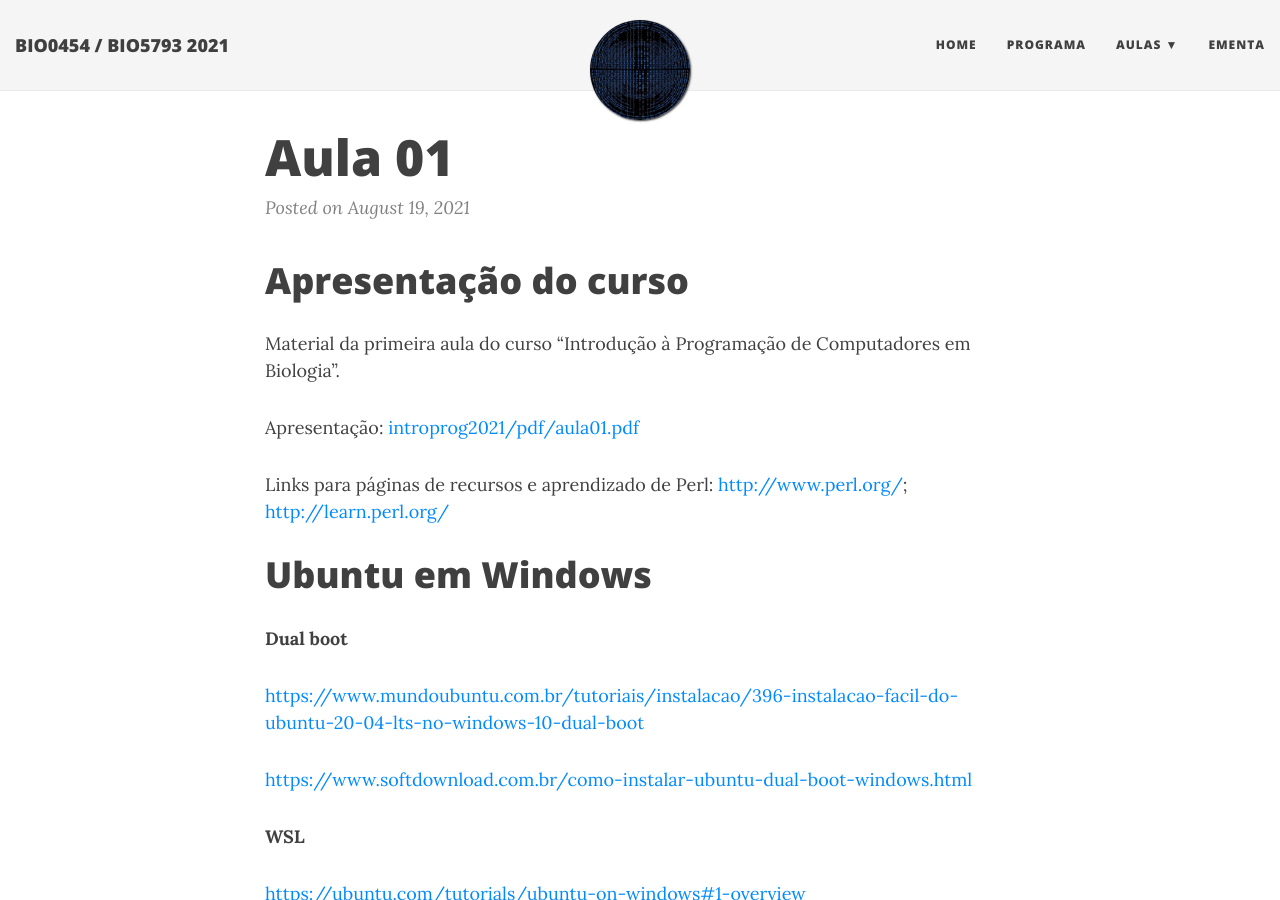
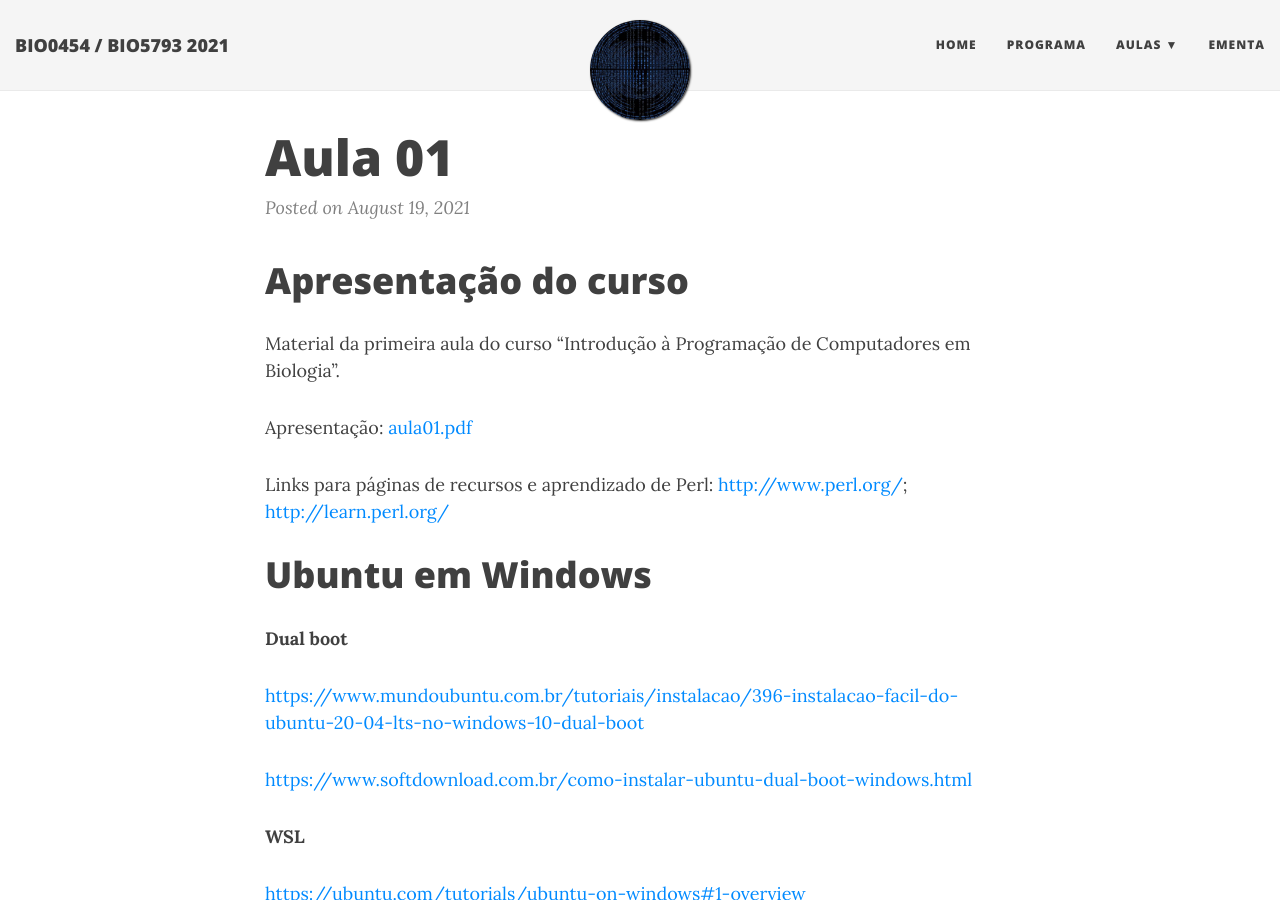
Before and after one commit to tttorres/introprog-copy, a Jekyll site: the page built from _posts/2021-08-19-Aula01.md, in a window 1280 px wide and 900 px high. Built offline with Jekyll 4.4.1, drawn with Linux system fonts in a browser that asks for light colours; nearby versions of some CDN libraries.

Commit message:
Update 2021-08-19-Aula01.md

```diff
--- a/_posts/2021-08-19-Aula01.md
+++ b/_posts/2021-08-19-Aula01.md
@@ -7,7 +7,7 @@ title: Aula 01
 
 Material da primeira aula do curso “Introdução à Programação de Computadores em Biologia”.
 
-Apresentação: [introprog2021/pdf/aula01.pdf](aula01.pdf)
+Apresentação: [aula01.pdf](introprog2021/pdf/aula01.pdf)
 
 Links para páginas de recursos e aprendizado de Perl: [http://www.perl.org/](http://www.perl.org/); [http://learn.perl.org/](http://learn.perl.org/)
 
```
